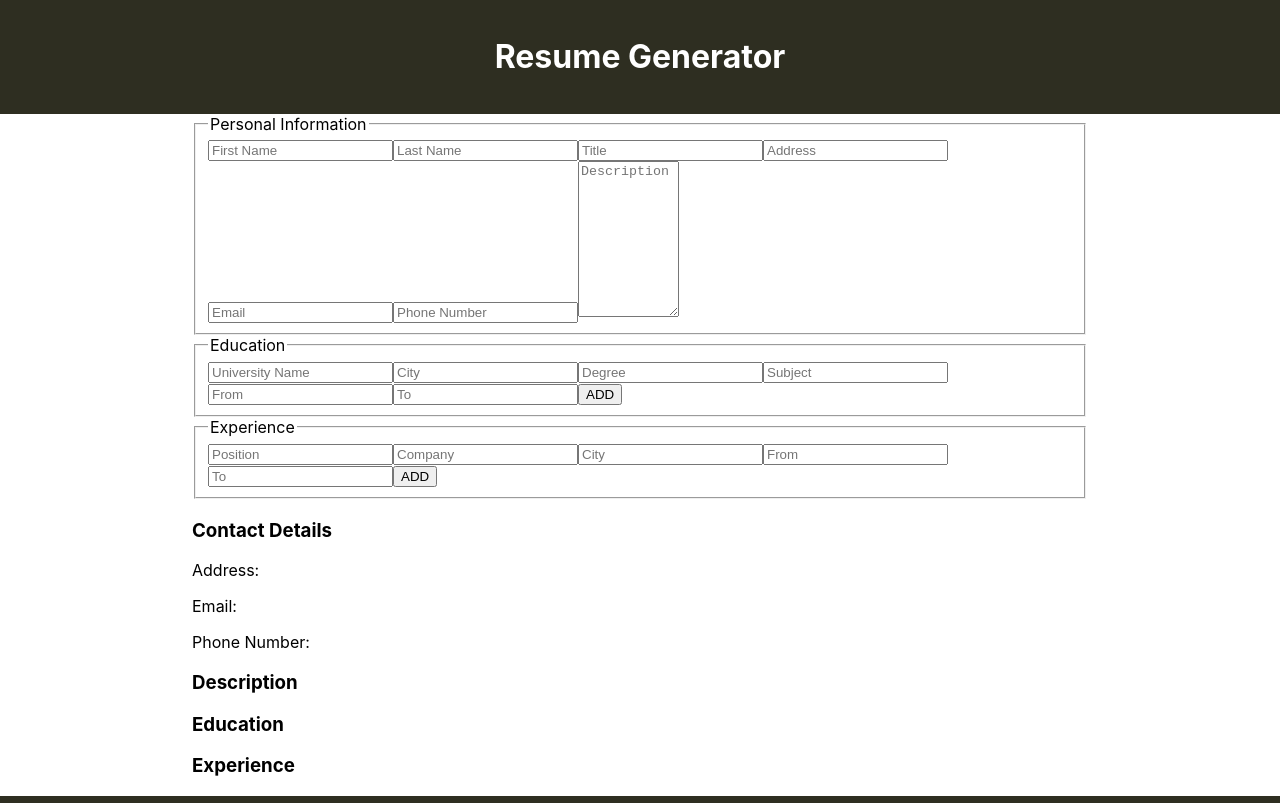
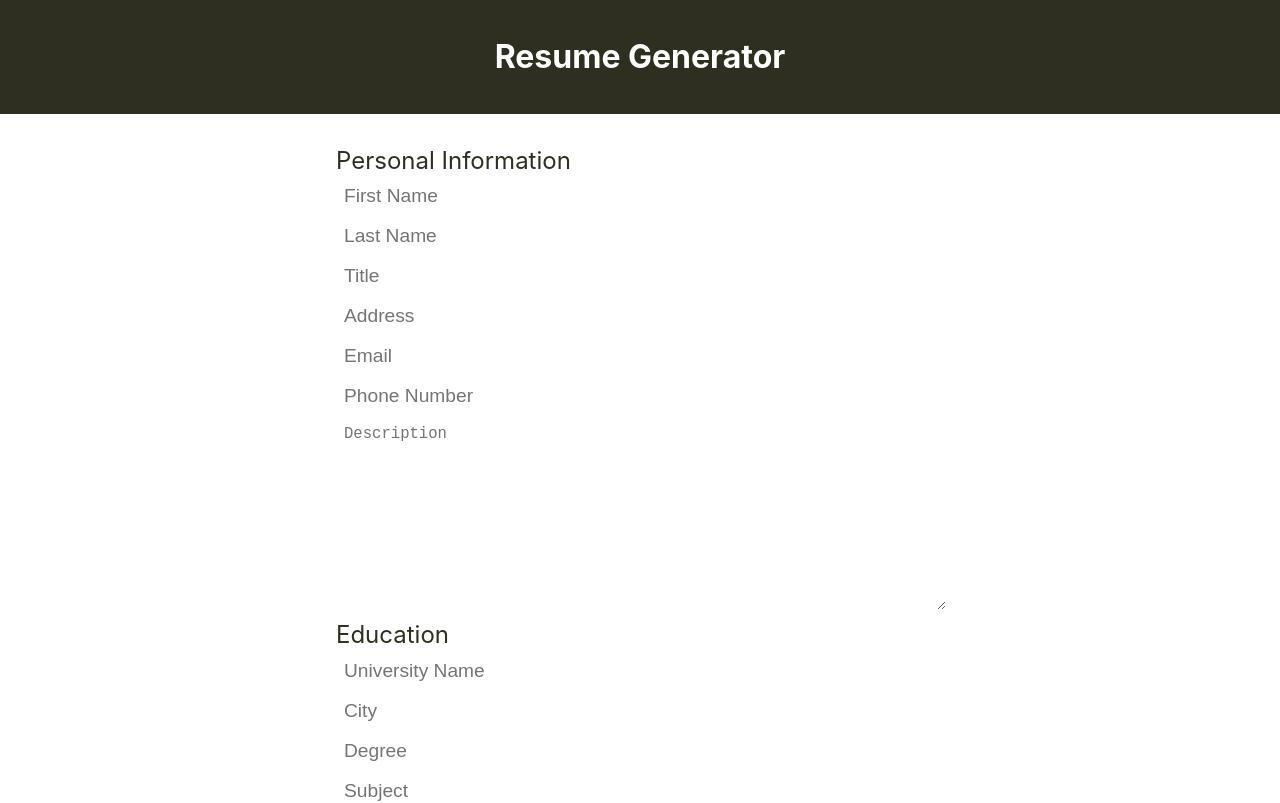
Before and after one commit to invisibleopey/resume-project, a React (Create React App) app: page / in a window 1280 px wide. Shown: the top 803 px of the page. Built offline with nearby package versions, Linux system fonts and the light colour scheme.

Commit message:
Apply styles to the form

```diff
--- a/src/styles/App.css
+++ b/src/styles/App.css
@@ -16,6 +16,39 @@
 }
 .content {
   flex: 1 0 auto;
-  width: 70%;
-  margin: 0 auto;
+  width: 50%;
+  margin: 2em auto;
 }
+
+fieldset {
+  border: 0;
+  display: flex;
+  flex-direction: column;
+  gap: 0.5em;
+}
+
+input,
+textarea {
+  padding: 5px 10px;
+  font-size: 1.2em;
+  border: 0;
+  border-radius: 5px;
+}
+
+.content button {
+  padding: 8px 12px;
+  color: antiquewhite;
+  background-color: rgba(24, 24, 9, 0.9);
+  border: none;
+  border-radius: 5px;
+}
+
+.content legend {
+  font-size: 1.5em;
+  color: rgba(24, 24, 9, 0.9);
+}
+@media screen and (max-width: 756px) {
+  .content {
+    width: 80%;
+  }
+}
```
